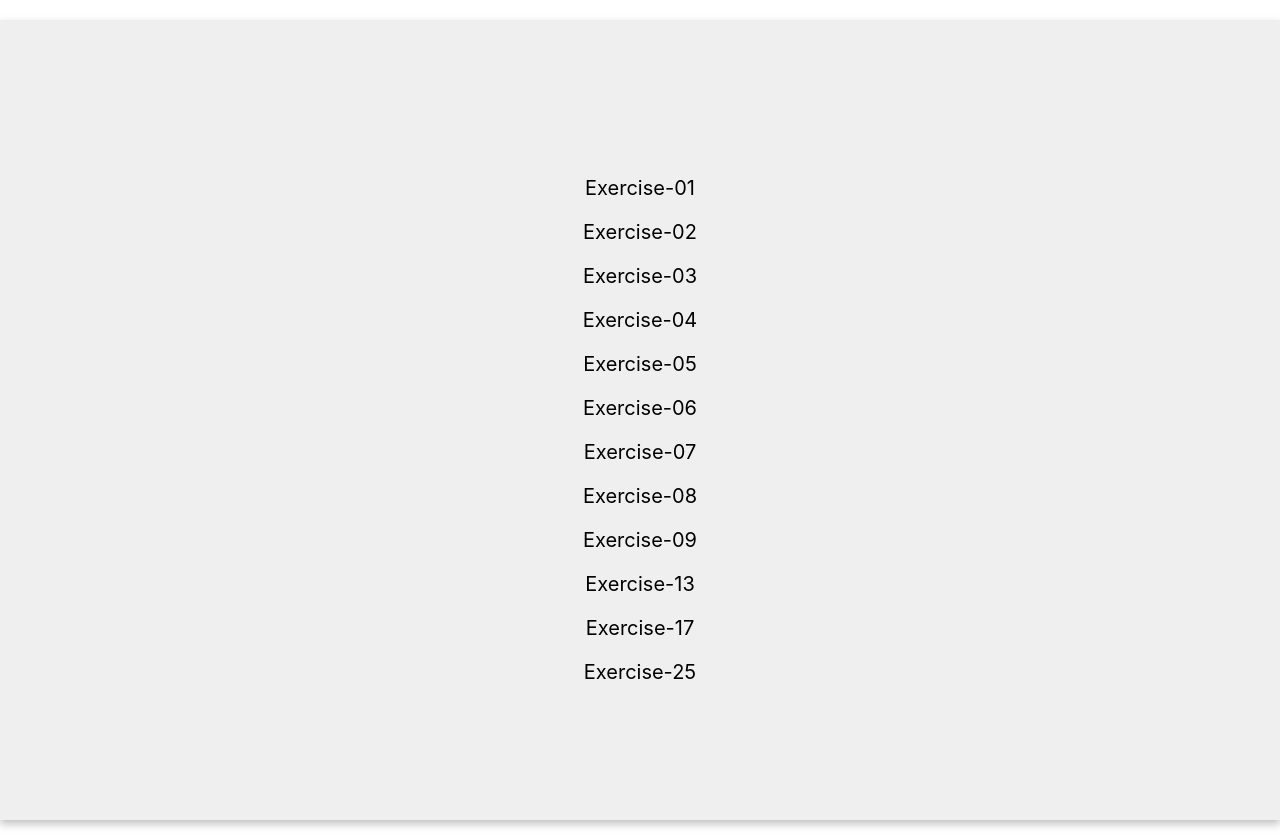
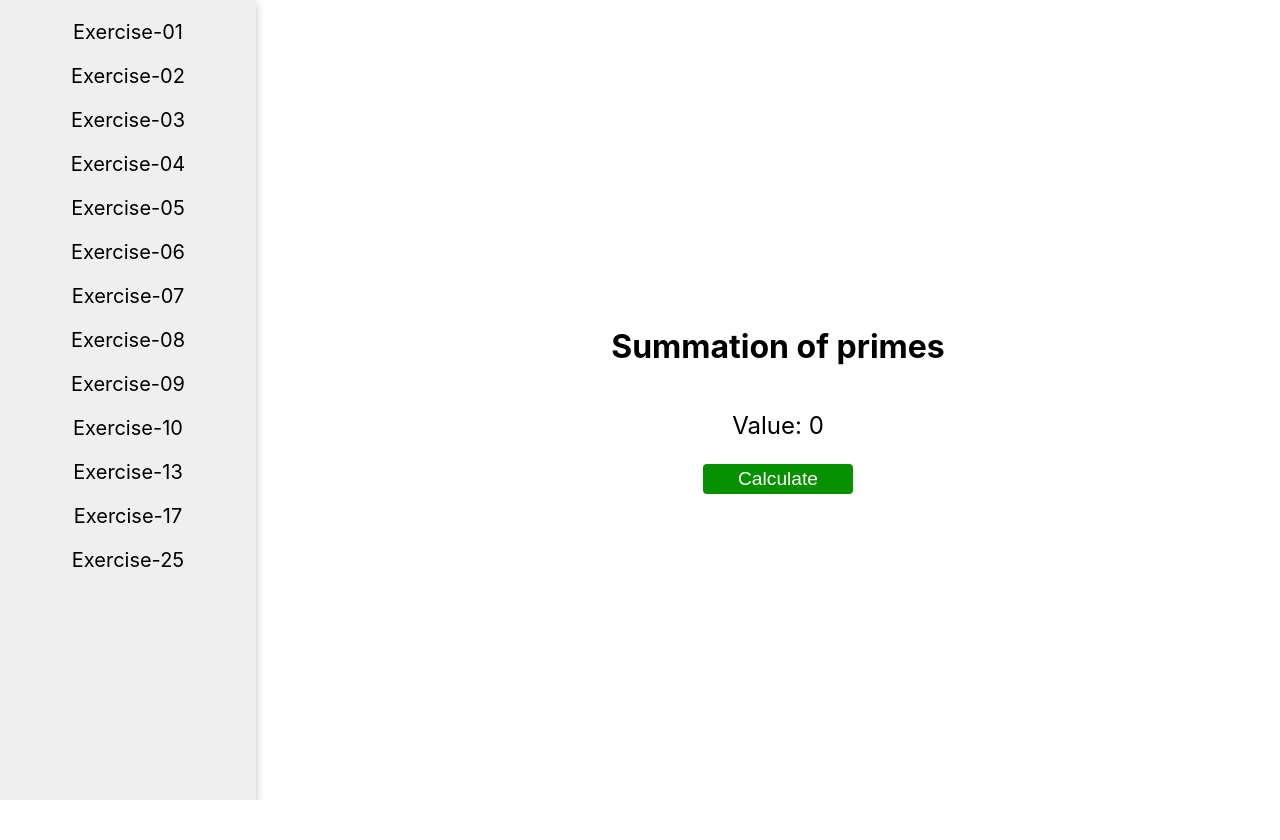
Before and after one commit to EdersonDav/Project-Euler, a React (Create React App) app: page /id-10 in a window 1280 px wide. After the commit the page ends 800 px from the top, so only its background shows below. Built offline with nearby package versions, Linux system fonts and the light colour scheme.

Commit message:
Problem 10

```diff
--- a/src/components/Menu/index.tsx
+++ b/src/components/Menu/index.tsx
@@ -14,6 +14,7 @@ const Dashboard: React.FC = () => {
       <Link to='/id-7'>Exercise-07</Link>
       <Link to='/id-8'>Exercise-08</Link>
       <Link to='/id-9'>Exercise-09</Link>
+      <Link to='/id-10'>Exercise-10</Link>
       <Link to='/id-13'>Exercise-13</Link>
       <Link to='/id-17'>Exercise-17</Link>
       <Link to='/id-25'>Exercise-25</Link>
--- a/src/pages/Large_Sum/index.tsx
+++ b/src/pages/Large_Sum/index.tsx
@@ -13,6 +13,8 @@ const Large: React.FC = () => {
     let result = '';
     for (let i = 0; i < 10; i++) {
       result += BigInt(numberResult).toString()[i]
+      console.log(result);
+
     }
     setResult(Number(result));
 
--- /dev/null
+++ b/src/pages/Summation_of_primes/index.tsx
@@ -0,0 +1,36 @@
+import React from 'react';
+import Button from '../../components/Button';
+
+const SummationPrimes: React.FC = () => {
+  const [result, setResult] = React.useState<number>(0);
+
+  const isPrime = (num: number) => {
+    let sqrt = Math.floor(Math.sqrt(num));
+
+    for (let i = 2; i <= sqrt; i++)
+      if (num % i === 0) {
+        return false;
+      }
+    return num > 1;
+  };
+
+  const handleCalculate = () => {
+    let count = 0
+    for (let i = 1; i < 2000001; i++) {
+      if (isPrime(i)) {
+        count += i
+      }
+    }
+
+    setResult(count)
+  }
+
+  return (
+    <div>
+      <h1>Summation of primes</h1>
+      <p>Value: {result}</p>
+      <Button type='button' onClick={handleCalculate}>Calculate</Button>
+    </div>
+  )
+}
+export default SummationPrimes;
--- a/src/routes/index.tsx
+++ b/src/routes/index.tsx
@@ -13,6 +13,7 @@ import SmallestMultiple from '../pages/Smallest_multiple';
 import SumSquareDifference from '../pages/Sum_square_difference';
 import LargestProductInSeries from '../pages/Largest_product_in_a_series';
 import SpecialPythagoreanTriplet from '../pages/Special_Pythagorean_triplet';
+import SummationPrimes from '../pages/Summation_of_primes';
 
 
 
@@ -29,6 +30,7 @@ const Routes: React.FC = () => {
       <Route exact path="/id-7" component={Primes} />
       <Route exact path="/id-8" component={LargestProductInSeries} />
       <Route exact path="/id-9" component={SpecialPythagoreanTriplet} />
+      <Route exact path="/id-10" component={SummationPrimes} />
       <Route exact path="/id-13" component={Large} />
       <Route exact path="/id-17" component={NumberLetterCounts} />
       <Route exact path="/id-25" component={FibonacciDigit1000} />
```
